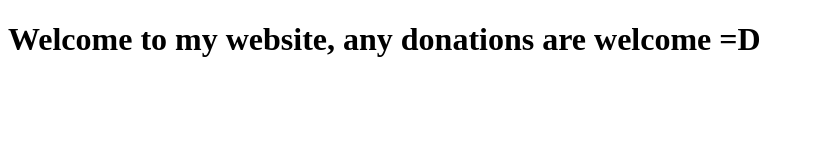
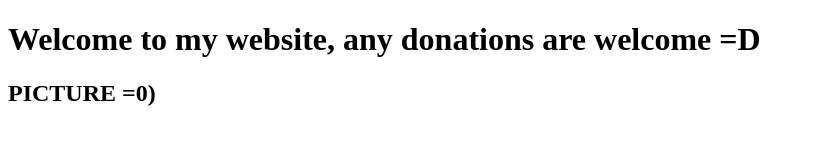
Before and after one commit to lbogotano/techtalent, a plain HTML site: page index.html in a window 1280 px wide. Shown: the whole page, without its empty margins (0-814 px from the left). Drawn offline with Linux system fonts and the light colour scheme.

Commit message:
Added a picture that is not an actual picture

```diff
--- a/index.html
+++ b/index.html
@@ -5,5 +5,6 @@
 </head>
 <body>
     <h1>Welcome to my website, any donations are welcome =D</h1>
+    <h2>PICTURE =0)</h2>
 </body>
 </html>
```
